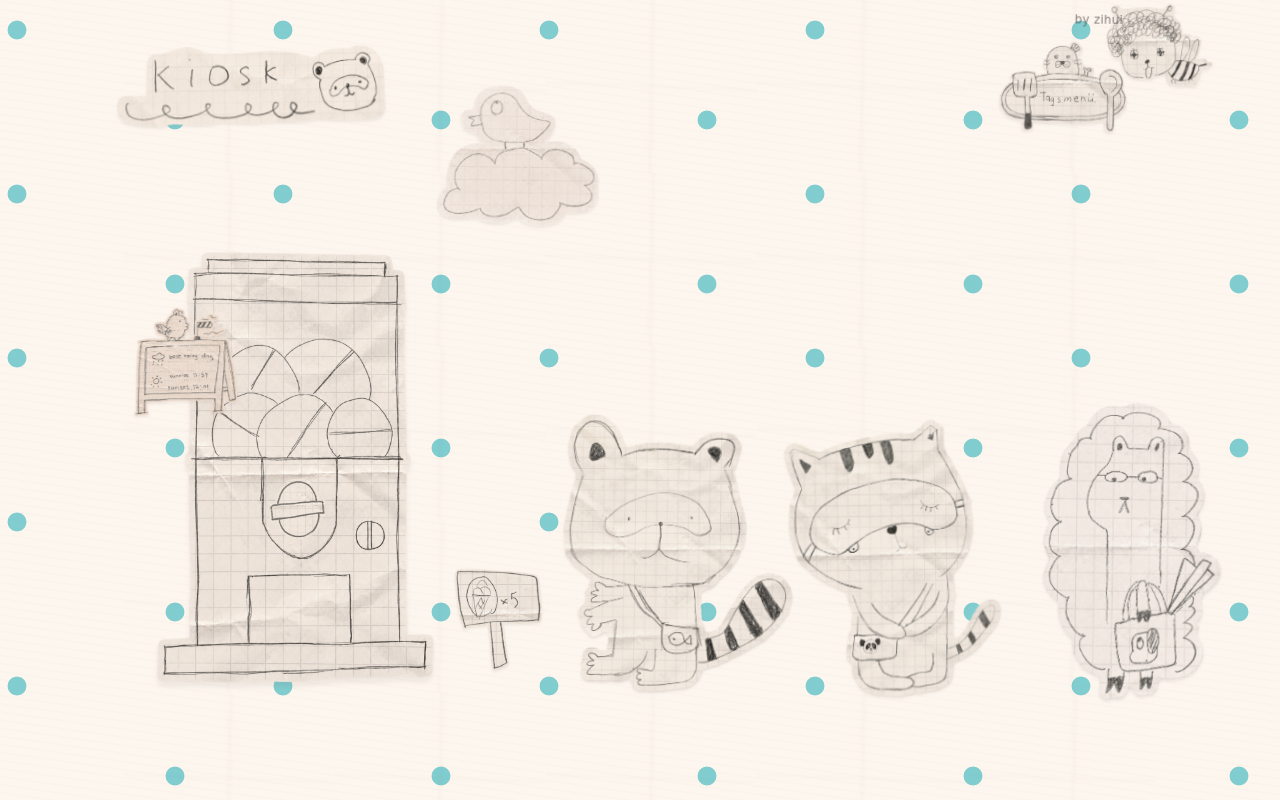
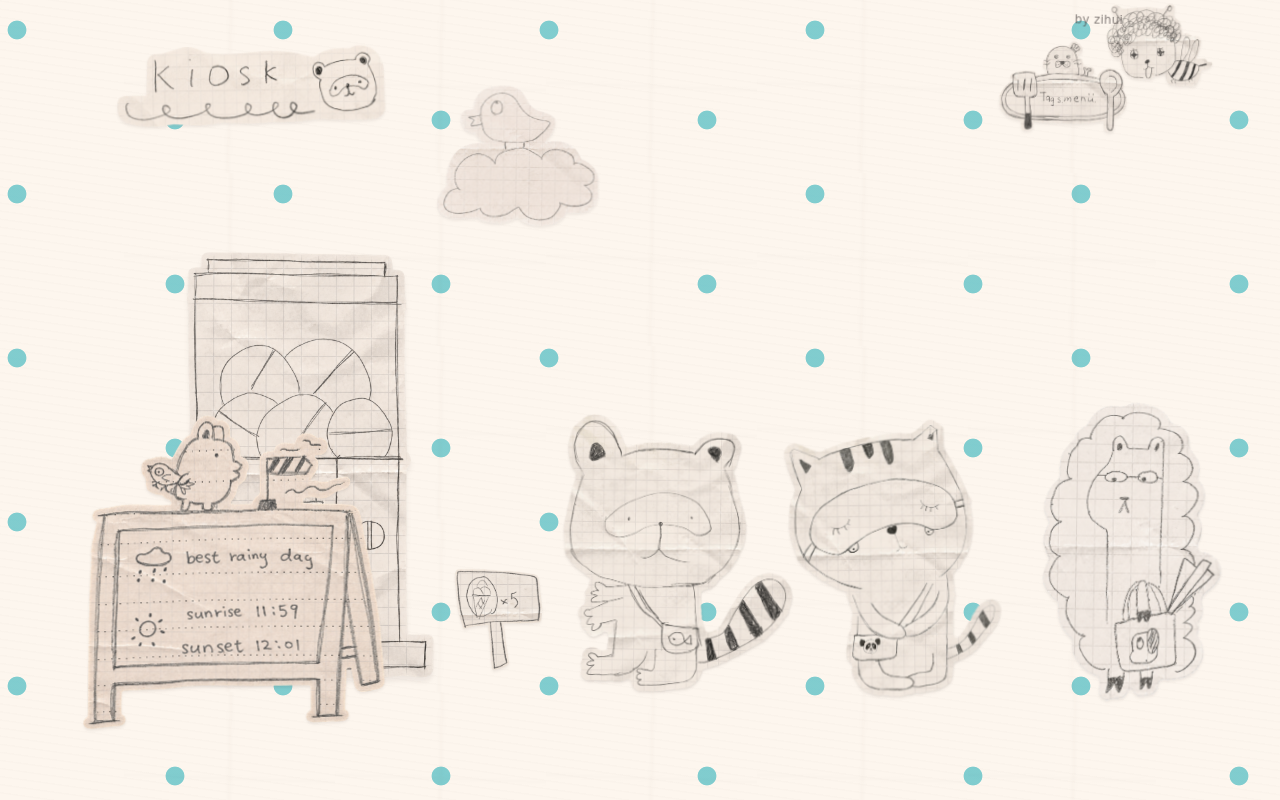
Before and after one commit to eclaircrumb/gachapon, a Next.js app in the folder gachapon/: page / in a window 1280 px wide. Built offline with nearby package versions, Linux system fonts and the light colour scheme.

Commit message:
Adjust positioning and size of weather sign element

```diff
--- a/gachapon/app/globals.css
+++ b/gachapon/app/globals.css
@@ -72,10 +72,10 @@ a { -webkit-tap-highlight-color: transparent; }
 .art-bird { top: 10.0%; left: 30.0%; width: 15.8%; }
 .art-bee { top: 4.5.0%; left: 95.0%; width: 10.8%; }
 .art-weather-sign {
-  top: 38%;
-  left: 0.8%;
+  top: 51%;
+  left: -5%;
   z-index: 4;
-  width: 10.5%;
+  width: 30.5%;
 }
 .art-sign { top: 71.0%; left: 30.0%; width: 12.3%; }
 .art-raccoon { top: 51.0%; left: 42.0%; width: 23.0%; }
```
